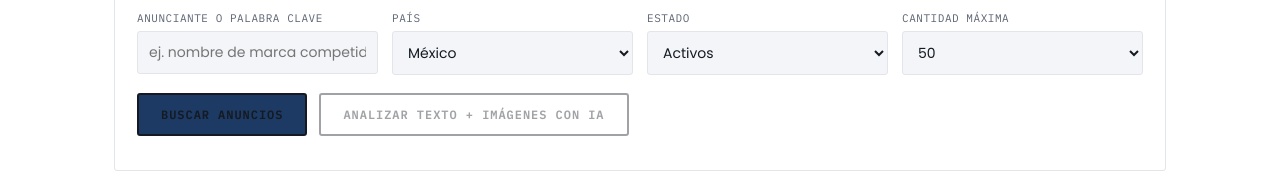
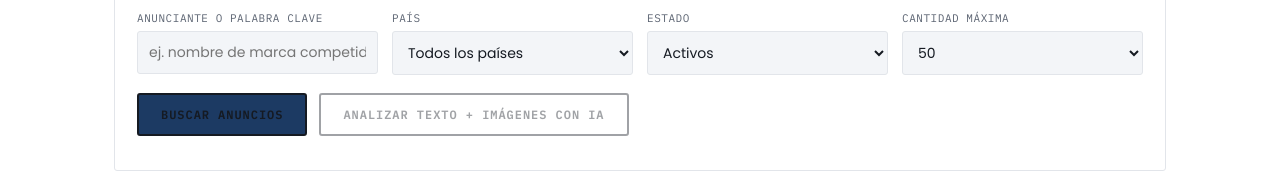
Before and after one commit to jordyflorentino-del/ad-monitor, a plain HTML site: page index.html in a window 1280 px wide. Shown: the part 352-525 px from the top of the page. Drawn offline with nearby package versions, Linux system fonts and the light colour scheme.

Commit message:
Update index.html

```diff
--- a/index.html
+++ b/index.html
@@ -272,6 +272,7 @@
       <div>
         <label for="country">País</label>
         <select id="country">
+          <option value="ALL">Todos los países</option>
           <option value="MX">México</option>
           <option value="ES">España</option>
           <option value="US">Estados Unidos</option>
```
